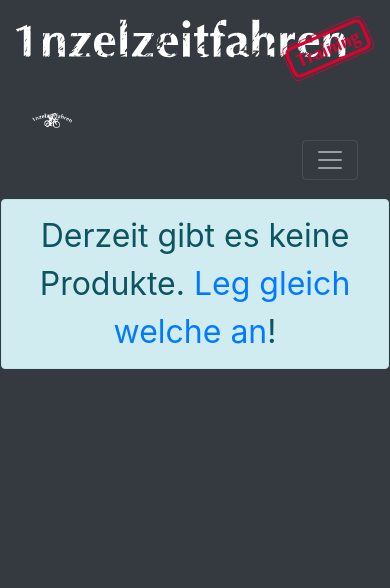
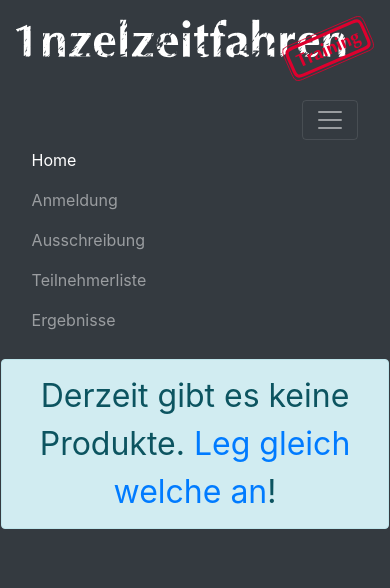
Before and after one commit to Chris10014/1nzelzeitfahren---php-version, a PHP site: the page made by views/products/list.php in a window 390 px wide, after a click that opens the changed part. Shown: the top 588 px of the page. Run offline with PHP 8.4, Linux system fonts and the light colour scheme; the template is opened without the code that fills it, so the values that code supplies are empty; a stand-in replaces the project's code that opens the database connection; some libraries are stand-ins or nearby versions.

Commit message:
Responsive nav bar

```diff
--- a/views/header.php
+++ b/views/header.php
@@ -31,19 +31,16 @@ session_start();
    <div class="text-center" id="headprint">
       <img src="<?= DIR ?>static/img/racelogos/1zFSchriftzugGeradeTraining_white-min.svg" alt="1zF" width-max="100%">
    </div>
-   <nav class="navbar navbar-expand-md navbar-dark sticky-top">
-      <a class="navbar-brand" href="<?= DIR ?>">
-         <img src="<?= DIR ?>static/img/racelogos/1zf_Logo_ws_rubberstamp.png" alt="1zF" style="width:40px;">
-      </a>
+   <nav class="navbar navbar-expand-lg navbar-dark sticky-top">
       <div class="container-fluid">
          <a class="navbar-brand" href="<?= DIR ?>"></a>
          <button class="navbar-toggler" type="button" data-bs-toggle="collapse" data-bs-target="#navbarNav" aria-controls="navbarNav" aria-expanded="false" aria-label="Toggle navigation">
             <span class="navbar-toggler-icon"></span>
          </button>
-         <div class="collapse navbar-collapse">
-            <ul class="navbar-nav">
+         <div class="collapse navbar-collapse" id="navbarNav">
+            <ul class="navbar-nav mx-auto">
                <li class="nav-item">
-                  <a class="nav-link" href="<?= DIR ?>">Home</a>
+                  <a class="nav-link active" aria-current="page" href="<?= DIR ?>">Home</a>
                </li>
                <li class="nav-item">
                   <a class="nav-link" href="<?= DIR ?>registration/index/1">Anmeldung</a>
--- a/views/registration/edit.php
+++ b/views/registration/edit.php
@@ -136,7 +136,9 @@ if ($date != false && strlen($date) > 0) {
 
             <input type="checkbox" class="form-check-input" name="raceInfo" id="raceInfo" value="confirmed" required>
             <label class="col-md-12 form-check-label">
-                Ich habe die <a href="<?= DIR ?>static/downloads/1zF_Infounterlage.pdf" target="_blank">Infounterlage</a> gelesen und bin insbesondere mit den Gefahrenhinweisen vertraut.
+                Ich habe die <a href="<?= DIR ?>static/downloads/1zF_Infounterlage.pdf" target="_blank">Infounterlage</a> gelesen und bin mit den Gefahrenhinweisen vertraut.
+                <p>Ich bin damit einverstanden, dass die von mir zu Aneldung angegeben Daten gespeichert werden.
+                Sie werden alleine zur Duchführung, Auswertung und Ergebnisdarstellung des Einzelzeitfahren Training genutzt. In diesem Rahmen werden Namen und erreichte Zeit veröffentlicht. Es werden keine Daten an Dritte weitergegeben.</p>
             </label>
         </div>
         </p>
--- a/views/welcome.php
+++ b/views/welcome.php
@@ -10,6 +10,8 @@ session_start();
     <meta http-equiv="X-UA-Compatible" content="IE=edge">
     <meta name="viewport" content="width=device-width, initial-scale=1.0">
     <link rel="stylesheet" href="https://maxcdn.bootstrapcdn.com/bootstrap/4.0.0/css/bootstrap.min.css" integrity="sha384-Gn5384xqQ1aoWXA+058RXPxPg6fy4IWvTNh0E263XmFcJlSAwiGgFAW/dAiS6JXm" crossorigin="anonymous">
+    <!-- JavaScript Bundle with Popper -->
+    <script src="https://cdn.jsdelivr.net/npm/bootstrap@5.0.0-beta3/dist/js/bootstrap.bundle.min.js" integrity="sha384-JEW9xMcG8R+pH31jmWH6WWP0WintQrMb4s7ZOdauHnUtxwoG2vI5DkLtS3qm9Ekf" crossorigin="anonymous"></script>
     <title>1nzelzeitahren - <?= SITETITLE ?></title>
     <style>
         body {
```
